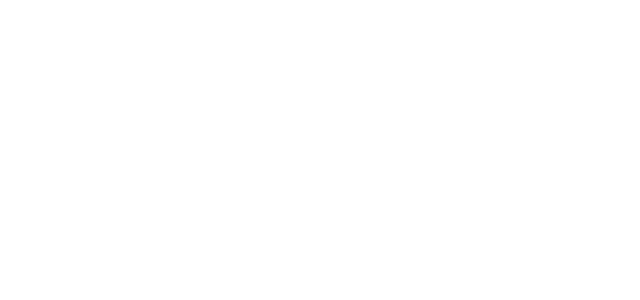
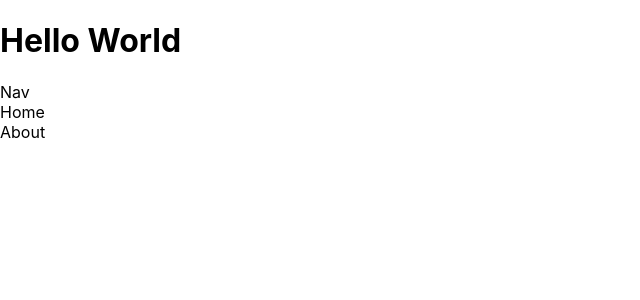
Before and after one commit to KalilahClarke/Youtube-Project-Group9, a React (Create React App) app: page / in a window 1280 px wide. Shown: the top 300 px of the page, without its empty margins (0-640 px from the left). Built offline with nearby package versions, Linux system fonts and the light colour scheme.

Commit message:
linked page to show on App

```diff
--- a/src/App.js
+++ b/src/App.js
@@ -1,12 +1,19 @@
-import React, {useState} from 'react';
-import logo from './logo.svg';
-import './App.css';
+import React, { useState } from "react";
+import logo from "./logo.svg";
+import "./App.css";
+import About from "./components/About";
+import Home from "./components/Home";
+import Nav from "./components/Nav";
 
 function App() {
   return (
     <>
+      <h1>Hello World</h1>
+      <Nav />
+      <Home />
+      <About />
     </>
-  )
+  );
 }
 
 export default App;
```
Also changed, not shown: 1 other file (tests, documents, lock files or other folders).
